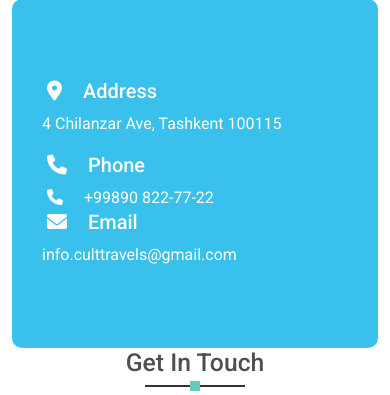
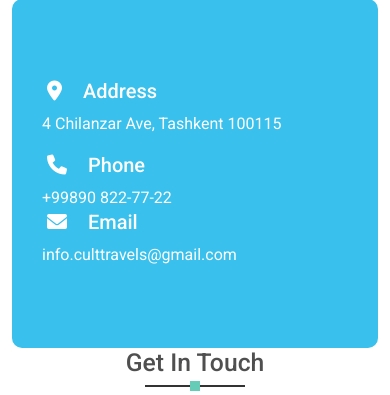
Before and after one commit to RizobekS/culttravels, a Django app: page /en/contact/ in a window 390 px wide. Shown: the part 573-968 px from the top of the page. Run offline with Django 3.2, Linux system fonts and the light colour scheme; some libraries are stand-ins or nearby versions.

```diff
--- a/home/templates/home/contact.html
+++ b/home/templates/home/contact.html
@@ -58,7 +58,7 @@
                     <p>{% trans "4 Chilanzar Ave, Tashkent 100115" %}</p>
 
                     <h5><i class="fas fa-phone me-3"></i>{% trans "Phone"%}</h5>
-                    <a href="tel:+998908227722" class="quick-link"><i class="fas fa-phone me-3"></i>+99890 822-77-22</a>
+                    <a href="tel:+998908227722" class="quick-link">+99890 822-77-22</a>
 
 
                     <h5><i class="fas fa-envelope me-3"></i>{% trans "Email"%}</h5>
```
